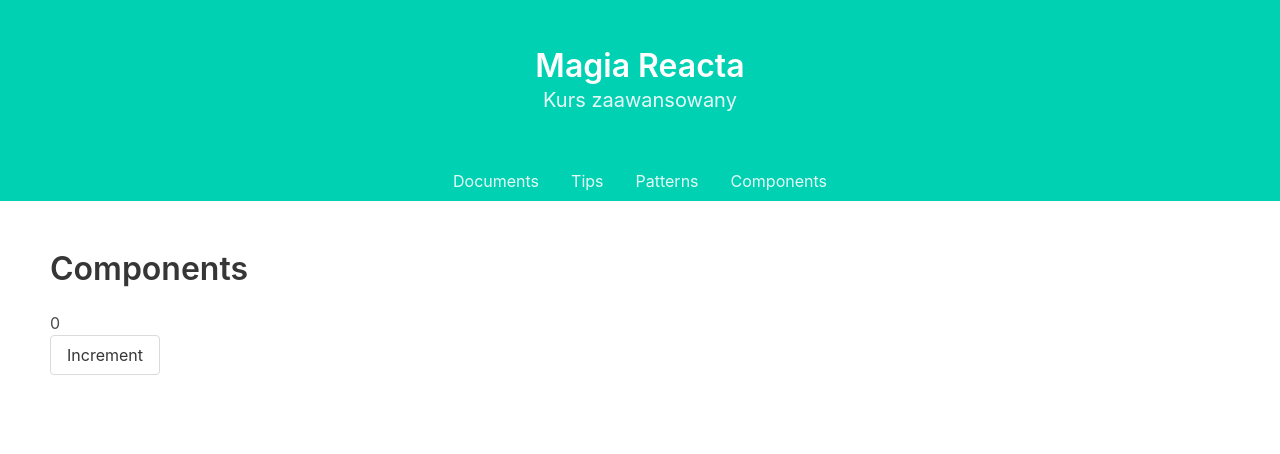
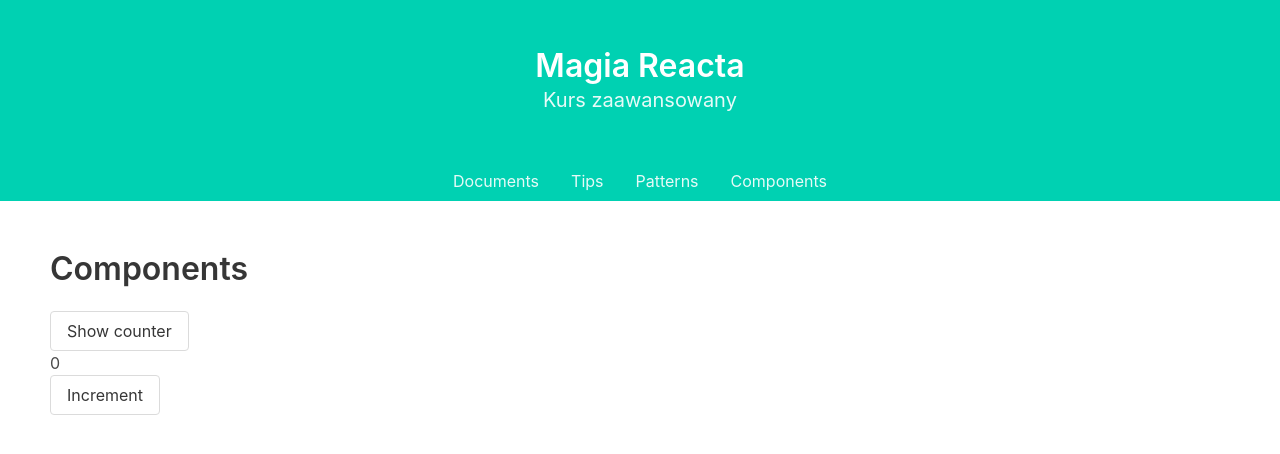
Before and after one commit to TZ-fn/kurs-magia-reacta-hr, a React (Create React App) app: page /components in a window 1280 px wide. Shown: the top 454 px of the page. Built offline with nearby package versions, Linux system fonts and the light colour scheme.

Commit message:
Add a functionality to hide the counter

```diff
--- a/src/components/views/Components.jsx
+++ b/src/components/views/Components.jsx
@@ -2,6 +2,7 @@ import React, { useState } from 'react';
 
 const Components = () => {
   const [counter, setCounter] = useState(0);
+  const [isCounterVisible, setIsCounterVisible] = useState(true);
 
   const incrementCounter = () => {
     setCounter(counter + 1);
@@ -10,7 +11,14 @@ const Components = () => {
   return (
     <div>
       <h2 className='title is-3'>Components</h2>
-      <p className>{counter}</p>
+      <button
+        type='button'
+        className='button'
+        onClick={() => setIsCounterVisible(!isCounterVisible)}
+      >
+        Show counter
+      </button>
+      {isCounterVisible ? <p className>{counter}</p> : null}
       <button type='button' className='button' onClick={incrementCounter}>
         Increment
       </button>
```
